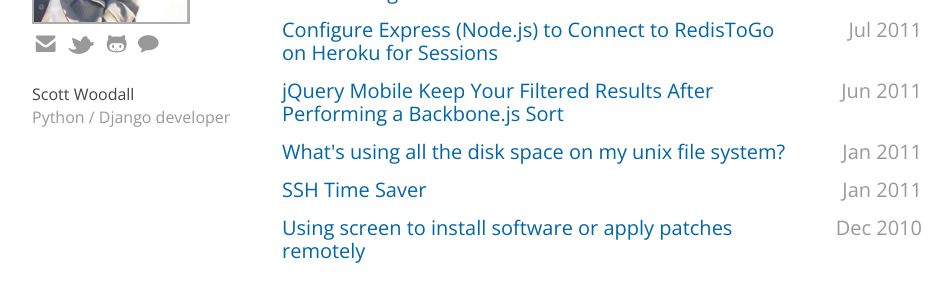
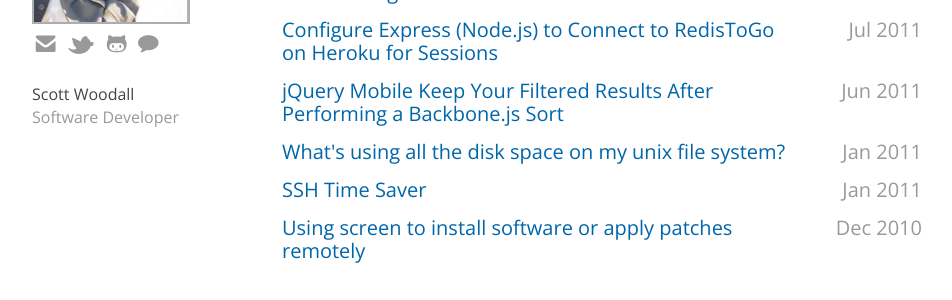
Before and after one commit to scottwoodall/scottwoodall.github.com, a Jekyll site: the page built from index.html, in a window 1280 px wide. Shown: the part 154-454 px from the top of the page, without its empty margins (138-1090 px from the left). Built offline with Jekyll 4.4.1, drawn with Linux system fonts in a browser that asks for light colours; some of the changed lines change nothing that is shown.

Commit message:
removed python specific description

```diff
--- a/_layouts/default.html
+++ b/_layouts/default.html
@@ -1,4 +1,4 @@
-{% assign description = "Python / Django developer" %}
+{% assign description = "Software Developer" %}
 <!doctype html>
 <!--[if lt IE 7 ]><html class="ie ie6" lang="en"> <![endif]-->
 <!--[if IE 7 ]><html class="ie ie7" lang="en"> <![endif]-->
```
